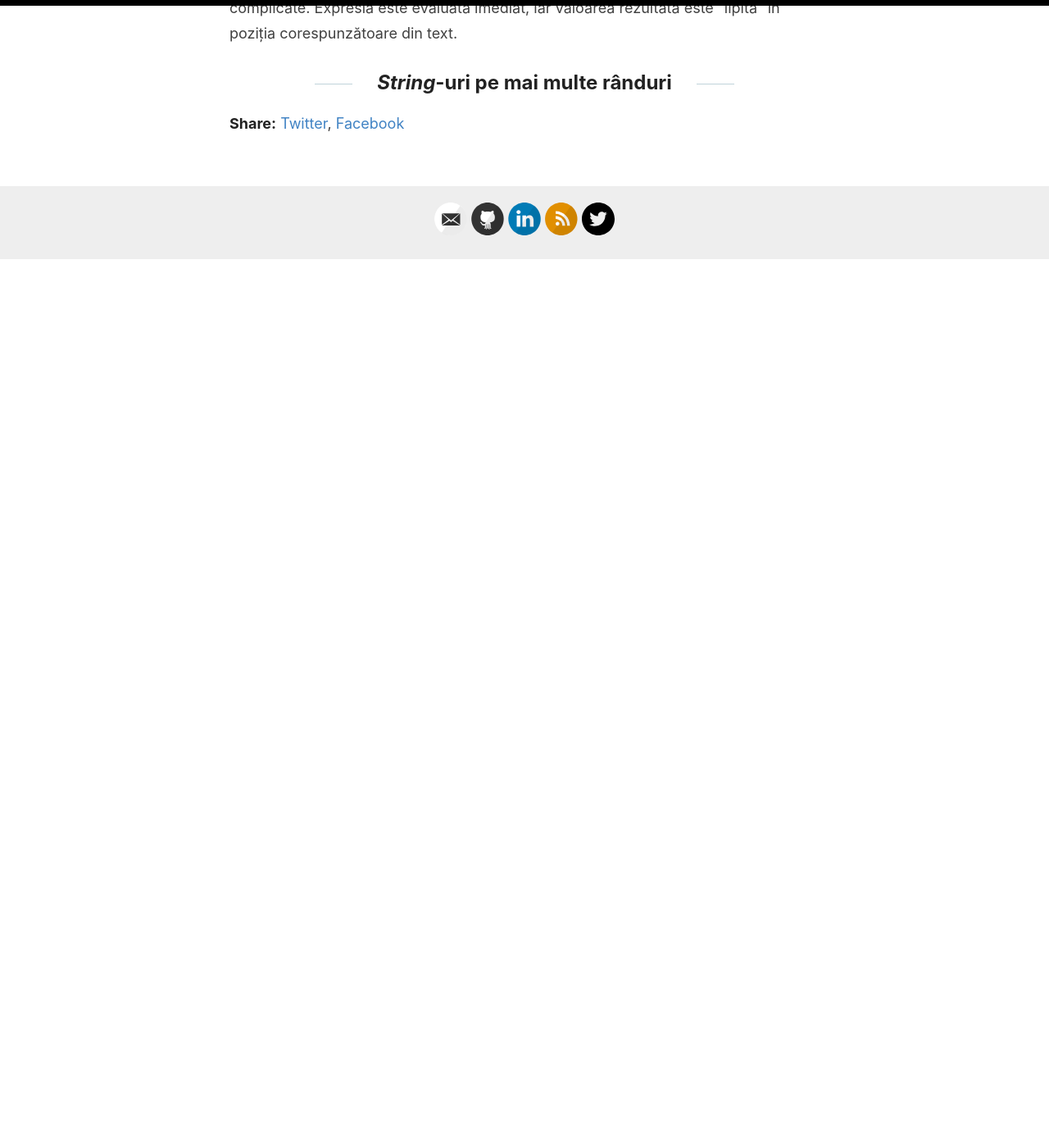
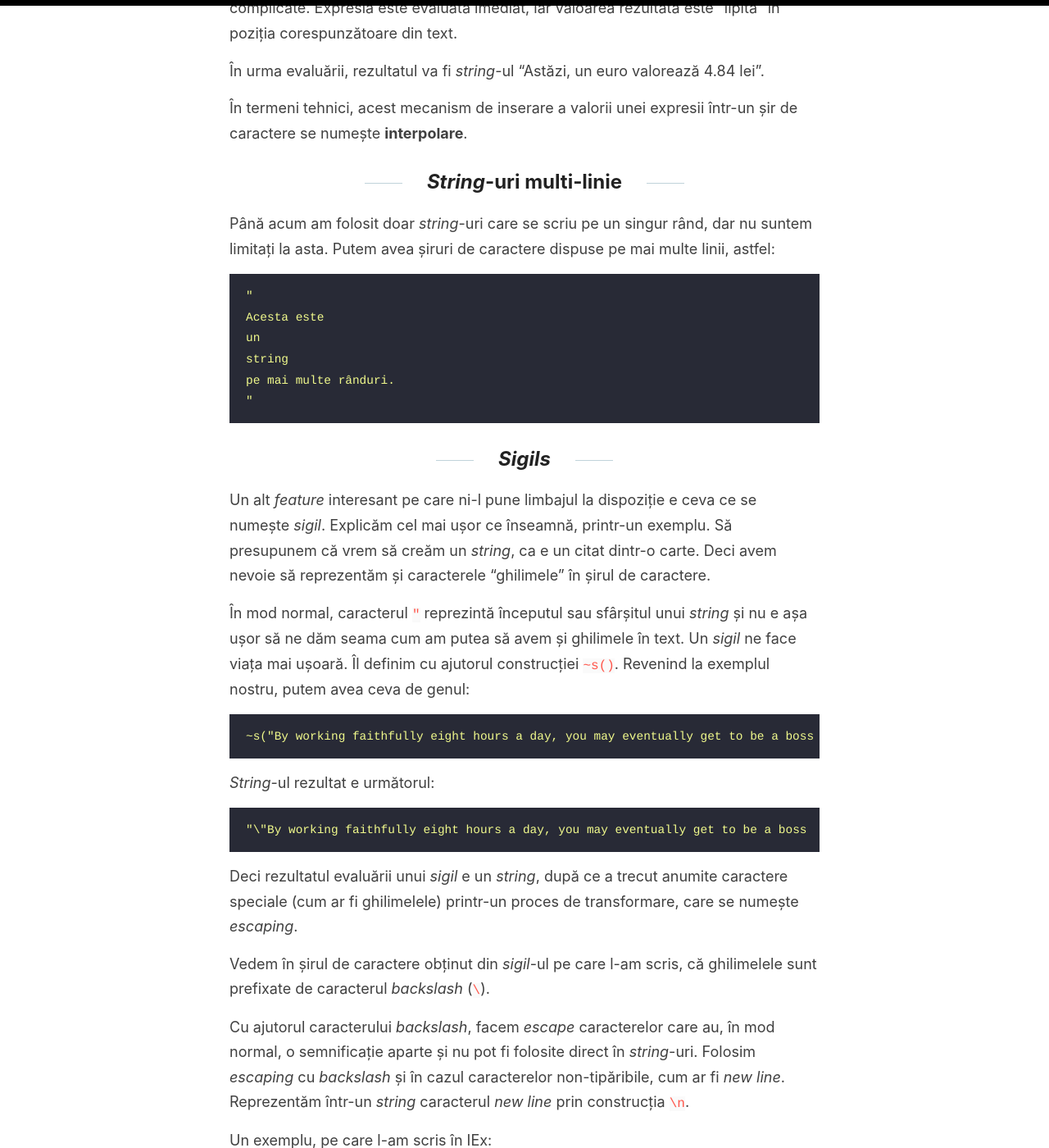
Before and after one commit to danutchindris/danutchindris.github.io, a Jekyll site: the page built from _posts/2020-07-19-text-si-string.md, in a window 1280 px wide and 1400 px high, scrolled down 4017 px. Shown: the whole window at 82% size. Built offline with Jekyll 4.4.1, drawn with Linux system fonts in a browser that asks for light colours; before the commit the page ends 4334 px from its top, so only the background shows below that; some of the changed text lies outside the part shown.

Commit message:
add information about multiline strings, sigils, the String module and conclusions

````diff
--- a/_posts/2020-07-19-text-si-string.md
+++ b/_posts/2020-07-19-text-si-string.md
@@ -124,4 +124,64 @@
 
 Expresia pe care am inserat-o în text e simplă, dar putem scrie expresii oricât de complicate. Expresia este evaluată imediat, iar valoarea rezultată este "lipită" în poziția corespunzătoare din text.
 
-## *String*-uri pe mai multe rânduri
+În urma evaluării, rezultatul va fi *string*-ul "Astăzi, un euro valorează 4.84 lei".
+
+În termeni tehnici, acest mecanism de inserare a valorii unei expresii într-un șir de caractere se numește __interpolare__.
+
+## *String*-uri multi-linie
+
+Până acum am folosit doar *string*-uri care se scriu pe un singur rând, dar nu suntem limitați la asta. Putem avea șiruri de caractere dispuse pe mai multe linii, astfel:
+
+```elixir
+"
+Acesta este
+un
+string
+pe mai multe rânduri.
+"
+```
+
+## *Sigils*
+
+Un alt *feature* interesant pe care ni-l pune limbajul la dispoziție e ceva ce se numește *sigil*. Explicăm cel mai ușor ce înseamnă, printr-un exemplu. Să presupunem că vrem să creăm un *string*, ca e un citat dintr-o carte. Deci avem nevoie să reprezentăm și caracterele "ghilimele" în șirul de caractere.
+
+În mod normal, caracterul `"` reprezintă începutul sau sfârșitul unui *string* și nu e așa ușor să ne dăm seama cum am putea să avem și ghilimele în text. Un *sigil* ne face viața mai ușoară. Îl definim cu ajutorul construcției `~s()`. Revenind la exemplul nostru, putem avea ceva de genul:
+
+```elixir
+~s("By working faithfully eight hours a day, you may eventually get to be a boss and work twelve hours a day." -Robert Frost, American poet)
+```
+
+*String*-ul rezultat e următorul:
+
+```elixir
+"\"By working faithfully eight hours a day, you may eventually get to be a boss and work twelve hours a day.\" -Robert Frost, American poet"
+```
+
+Deci rezultatul evaluării unui *sigil* e un *string*, după ce a trecut anumite caractere speciale (cum ar fi ghilimelele) printr-un proces de transformare, care se numește *escaping*.
+
+Vedem în șirul de caractere obținut din *sigil*-ul pe care l-am scris, că ghilimelele sunt prefixate de caracterul *backslash* (`\`).
+
+Cu ajutorul caracterului *backslash*, facem *escape* caracterelor care au, în mod normal, o semnificație aparte și nu pot fi folosite direct în *string*-uri. Folosim *escaping* cu *backslash* și în cazul caracterelor non-tipăribile, cum ar fi *new line*. Reprezentăm într-un *string* caracterul *new line* prin construcția `\n`.
+
+Un exemplu, pe care l-am scris în IEx:
+
+```elixir
+iex(7)> my_text = "Împărțim linia\nîn două."
+"Împărțim linia\nîn două."
+iex(8)> IO.puts(my_text)
+Împărțim linia
+în două.
+:ok
+```
+
+Am creat variabila `my_text`, ce a fost legată de *string*-ul "Împărțim linia\nîn două.". Atunci când afișăm pe ecran conținutul șirului de caractere cu funcția `IO.puts/2`, vedem că apare pe două rânduri, fiindcă ăsta e rolul lui *new line*, să despartă reprezentarea pe ecran, adăugând un rând nou.
+
+## Modulul `String`
+
+Tot ce avem nevoie să știm despre *string*-uri găsim în documentația Elixir, în special uitându-ne la modulul `String`: [https://hexdocs.pm/elixir/String.html](https://hexdocs.pm/elixir/String.html).
+
+Pe lângă informații generale despre lucrul cu șiruri de caractere, găsim în documentație că modulul `String` ne pune la dispoziție multe funcții utile, cum ar fi `length/1`, care ne dă lungimea unui *string* sau `upcase/2`, ce transformă în majuscule toate literele din text.
+
+## Concluzii
+
+*String*-urile sunt date cu care lucrăm în majoritatea programelor pe care le scriem, indiferent de limbajul de programare pe care îl alegem. Ele ne permit să prezentăm utilizatorului informații în forma pe care o dorim. Dacă învățăm să folosim *String*-urile bine, vom fi programatori fericiți pe întreaga durată a carierei noastre. :)
````
